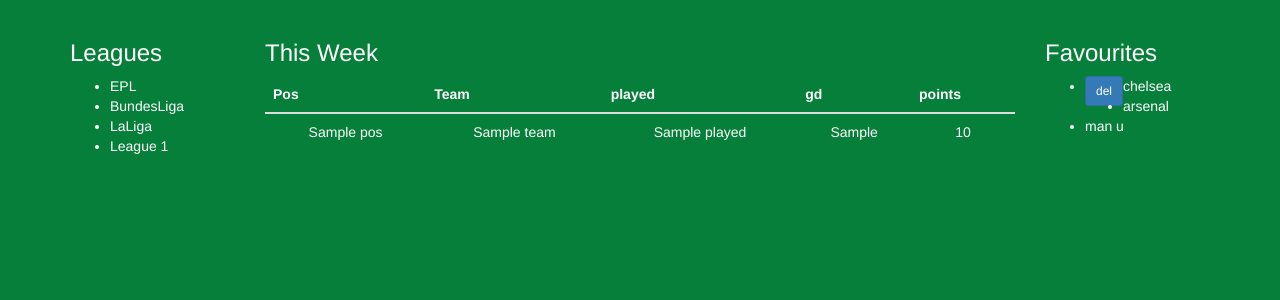
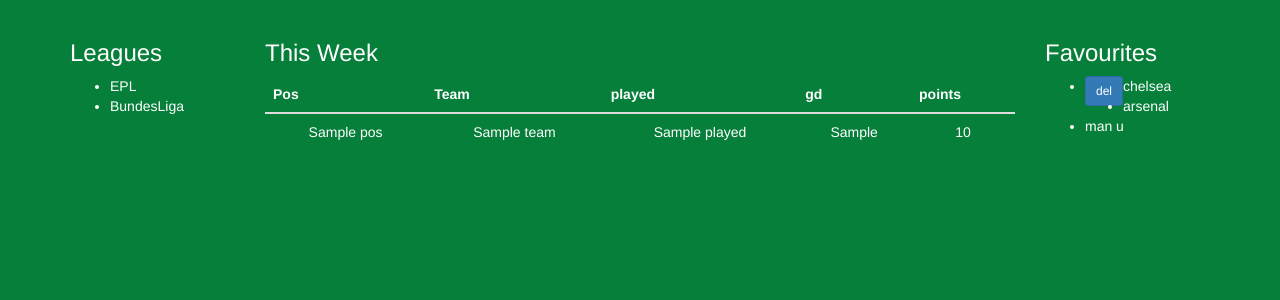
Before and after one commit to petersoleeh/GameTime, a Flask app: template app/templates/league.html in a window 1280 px wide. Shown: the part 52-352 px from the top of the page. Run offline with Flask 2, Linux system fonts and the light colour scheme; the template is opened without the code that fills it: most values are stand-ins (such as "Sample title", 1, 10 or a date in 2020); some libraries are stand-ins or nearby versions.

Commit message:
add league calls

```diff
--- a/app/request.py
+++ b/app/request.py
@@ -12,13 +12,13 @@ def configure_request(app):
     fixture_url = app.config['TEAM_URL']
     league_url=app.config['LEAGUE_URL']
 
-def get_league():
+def get_league(name):
     '''
     function to get the league in api
     '''
-
+    get_fixtures_url = league_url.format(name)
     print(league_url)
-    with urllib.request.urlopen(league_url) as url:
+    with urllib.request.urlopen(get_fixtures_url) as url:
         # print('<><><><>>NM<><><><><><>')
         get_league_data=url.read()
         get_league_response=json.loads(get_league_data)
--- a/app/templates/league.html
+++ b/app/templates/league.html
@@ -8,10 +8,8 @@
     <div class="col-md-2">
       <h3>Leagues</h3>
       <ul class="">
-        <li><a href="#">EPL</a></li>
-        <li><a href="#">BundesLiga</a></li>
-        <li><a href="#">LaLiga</a></li>
-        <li><a href="#">League 1</a></li>
+        <li><a href="/league/epl">EPL</a></li>
+        <li><a href="/league/bundesliga">BundesLiga</a></li>
       </ul>
     </div>
     <div class="col-md-8">
--- a/app/templates/team.html
+++ b/app/templates/team.html
@@ -5,10 +5,8 @@
 <div class="col-md-2">
   <h3>Leagues</h3>
   <ul class="">
-    <li><a href="#">EPL</a></li>
-    <li><a href="#">BundesLiga</a></li>
-    <li><a href="#">LaLiga</a></li>
-    <li><a href="#">League 1</a></li>
+    <li><a href="/league/epl">EPL</a></li>
+    <li><a href="/league/bundesliga">BundesLiga</a></li>
   </ul>
 </div>
 <div class="col-md-8">
--- a/config.py
+++ b/config.py
@@ -8,7 +8,7 @@ class Config:
     # SQLALCHEMY_DATABASE_URI = 'postgresql+psycopg2://soleeh:soleeh..@localhost/gametime'
     GAME_WEEK_API='http://gtime-api.herokuapp.com/teams/week/12'
     TEAM_URL='http://gtime-api.herokuapp.com/teams/{}'
-    LEAGUE_URL='http://gtime-api.herokuapp.com/league'
+    LEAGUE_URL='http://gtime-api.herokuapp.com/teams/league/{}'
 
 #  email configurations
     MAIL_SERVER = 'smtp.googlemail.com'
```
Also changed, not shown: app/main/views.py (+9 -3 lines), app/templates/index.html (+7 -9 lines).
